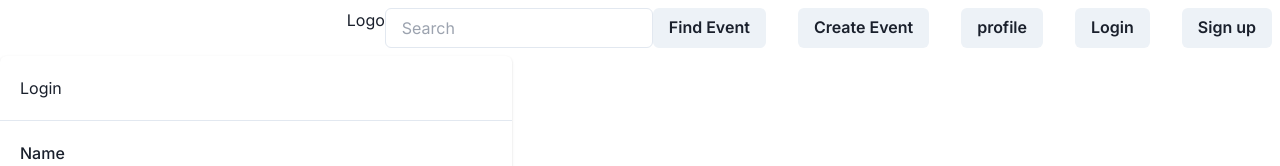
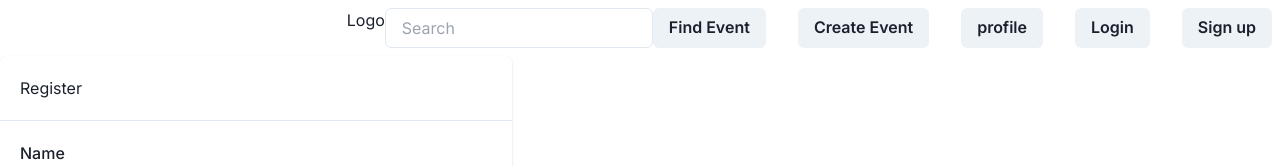
Before and after one commit to davidargoanto/eventmgt, a Next.js app: page /signup in a window 1280 px wide. Shown: the top 166 px of the page. Built offline with nearby package versions, Linux system fonts and the light colour scheme.

Commit message:
minor fix

```diff
--- a/src/app/signup/page.js
+++ b/src/app/signup/page.js
@@ -66,7 +66,7 @@
     <div className="flex justify-center items-center">
       <Card w={"40%"} className="max-w-1/2">
         <CardHeader className="">
-          <h3 className="text-2xl">Login</h3>
+          <h3 className="text-2xl">Register</h3>
         </CardHeader>
         <hr></hr>
         <CardBody>
```
